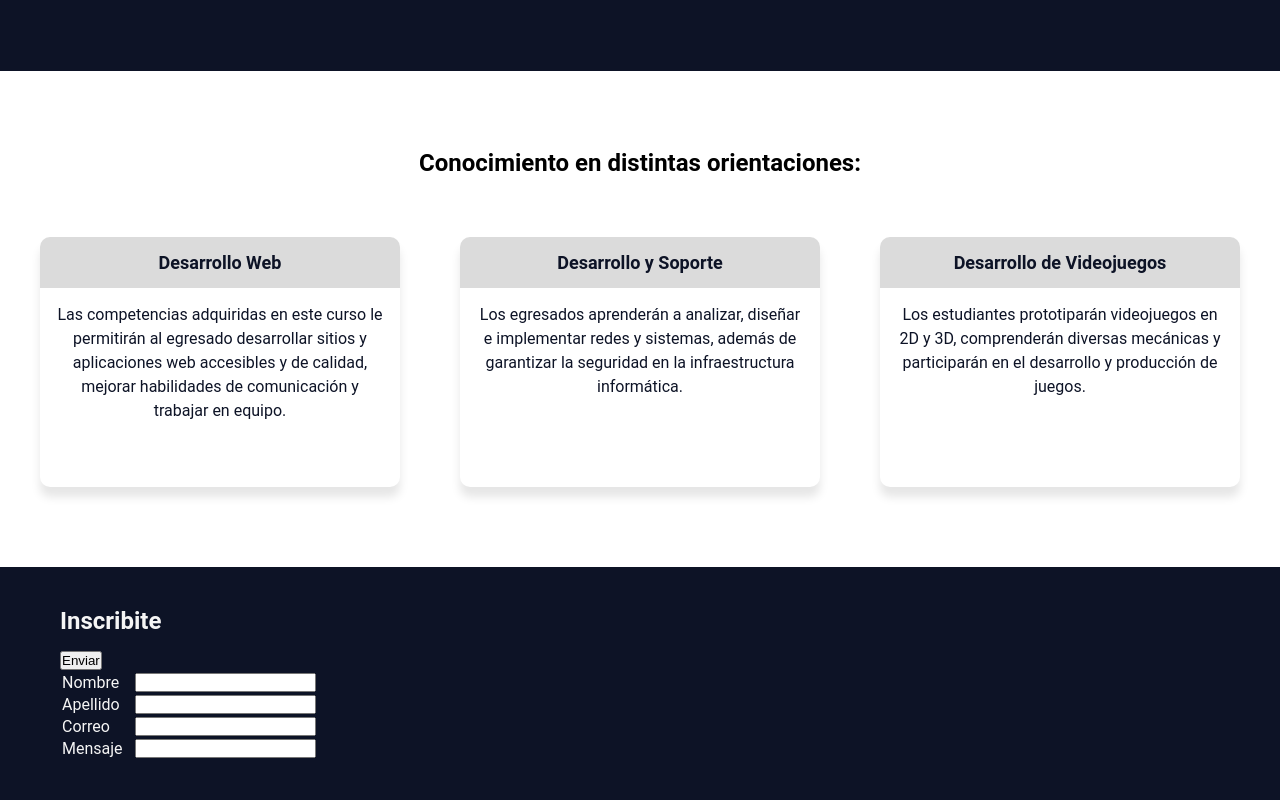
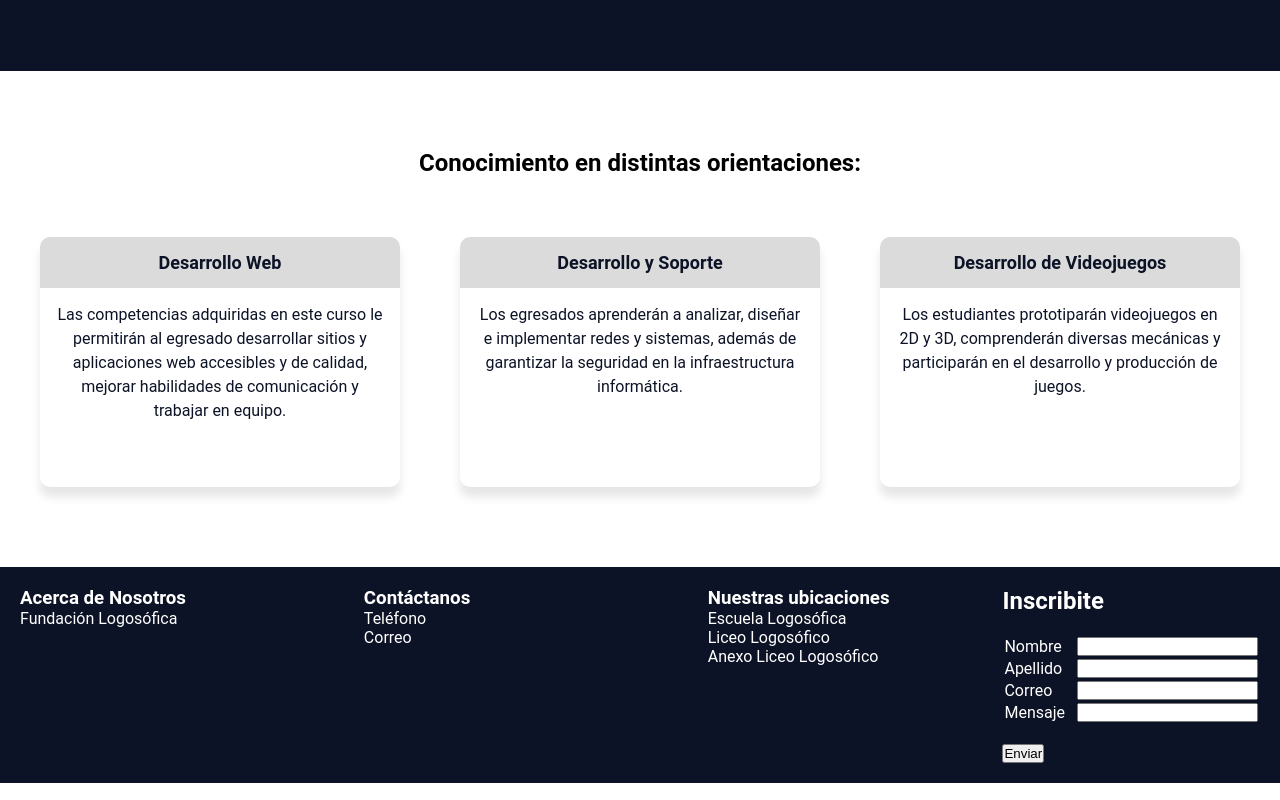
Before and after one commit to claraaaa2008/EMT.github.io, a plain HTML site: page pruebasScroll/index.html in a window 1280 px wide. Shown: the part 405-1205 px from the top of the page. Drawn offline with Linux system fonts and the light colour scheme.

Commit message:
cambios en footer

```diff
--- a/pruebasScroll/estilos.css
+++ b/pruebasScroll/estilos.css
@@ -50,11 +50,8 @@ nav ul li a.boton {
     padding: 10px 20px;
     border-radius: 5px;
 } .boton:hover {
-
-}
-
-nav ul li a.boton:hover {
-    background-color: #0056b3;
+    background-color: #85b8ff5d;
+    color: #0d1326;
 }
 
 /* Sección de contenido */
@@ -130,6 +127,28 @@ nav ul li a.boton:hover {
     }
 
 /************ Estilo para la sección de información *******************/
+footer {
+    background-color: #0d1326;
+    color: white;
+    padding: 20px;
+    display: flex;
+    justify-content: space-around;
+}
+
+footer .footer-content {
+    display: flex;
+    justify-content: space-between;
+    width: 100%;
+}
+
+footer .footer-content div {
+    width: 30%;
+}
+
+footer .inscribirse table tr {
+    margin-bottom: 10px;
+}
+
 .info {
     background-color: #0d1326;
     color: whitesmoke;
--- a/pruebasScroll/index.html
+++ b/pruebasScroll/index.html
@@ -56,36 +56,49 @@
         </div>
     </section>
 
-    <section class="info">
-        <div class="container">
-            <div class="inscribirse"></div>
+    <footer>
+        <div class="footer-content">
+            <div class="about-us">
+                <h3>Acerca de Nosotros</h3>
+                <p>Fundación Logosófica</p>
+            </div>
+            <div class="contact">
+                <h3>Contáctanos</h3>
+                <p>Teléfono</p>
+                <p>Correo</p>
+            </div>
+            <div class="locations">
+                <h3>Nuestras ubicaciones</h3>
+                <p>Escuela Logosófica</p>
+                <p>Liceo Logosófico</p>
+                <p>Anexo Liceo Logosófico</p>
+            </div>
+        </div>
+
+        <div class="inscribirse">
             <h2>Inscribite</h2>
-                <div class="input-area">
+            <br>
             <table>
                 <tr>
                     <td><label for="userInput" style="margin-right: 10px;">Nombre</label></td>
-                            <td><input type="number" id="userInput"></td>
+                    <td><input type="text" id="userInput"></td>
                 </tr>
                 <tr>
                     <td><label for="userInput" style="margin-right: 10px;">Apellido</label></td>
-                            <td><input type="number" id="userInput"></td>
+                    <td><input type="text" id="userInput"></td>
                 </tr>
                 <tr>
                     <td><label for="userInput" style="margin-right: 10px;">Correo</label></td>
-                            <td><input type="number" id="userInput"></td>
+                    <td><input type="text" id="userInput"></td>
                 </tr>
                 <tr>
-                            <td><label for="userInput" style="margin-right: 10px;">Mensaje</label></td>
-                            <td><input type="number" id="userInput"></td>
+                    <td><label for="userInput" style="margin-right: 10px;" >Mensaje</label></td>
+                    <td><input type="text" id="userInput"></td>
                 </tr>
-
+            </table>
+            <br>
+            <button class="submitBtn">Enviar</button>
         </div>
-                <button id="submitBtn">Enviar</button>
-        </div>
-
-        <div>
-
-        </div>
-    </section>
+    </footer>
 </body>
 </html>
```
Lines whose indentation alone changed are shown as unchanged.
